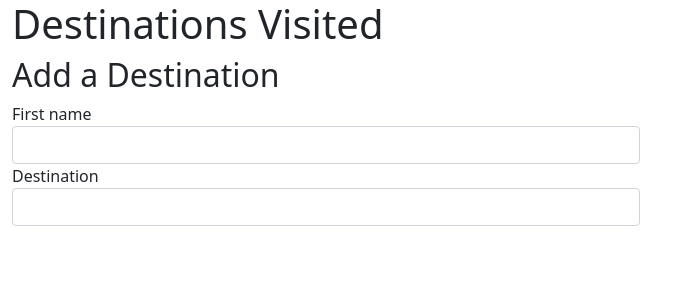
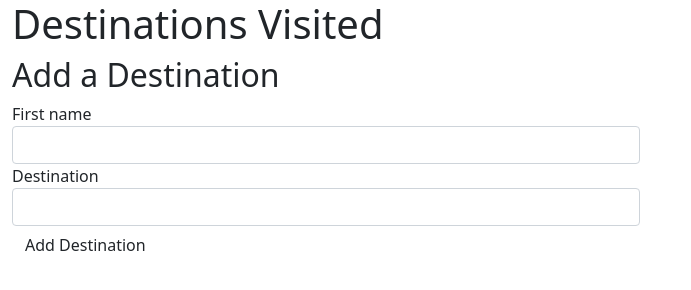
Before and after one commit to ElsieLearnsToCode/places_visited, a plain HTML site: page index.html in a window 1280 px wide. Shown: the whole page, without its empty margins (0-691 px from the left). Drawn offline with nearby package versions, Linux system fonts and the light colour scheme.

Commit message:
add a submit button to enable a user to add a destination to the form

```diff
--- a/index.html
+++ b/index.html
@@ -31,13 +31,25 @@
             </div>
             <div class="form-group">
               <label for="new-destination">Destination</label>
-              <input type="text" class="form-control" id="new-destination" />
+              <input type="text" class="form-control" id="new-destination"/>
             </div>
+            <button type="submit" class="btn">Add Destination</button>
           </form>
         </div>
       </div>
     </div>
 
+
+
+
+
+
+
+
+
+
+
+
     <script src="./JS/jquery-3.6.0.js"></script>
     <script src="./JS/script.js"></script>
   </body>
```
